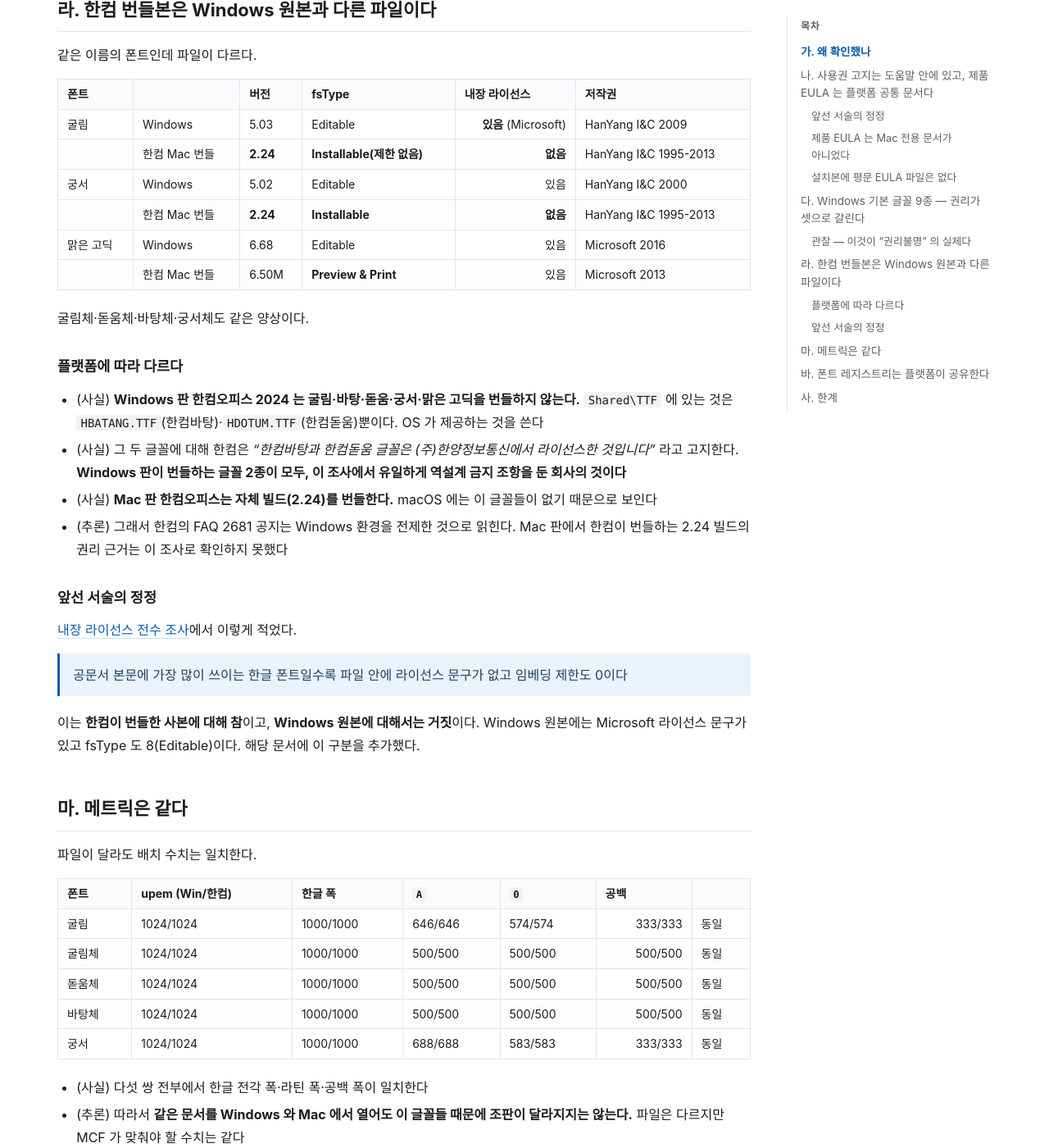
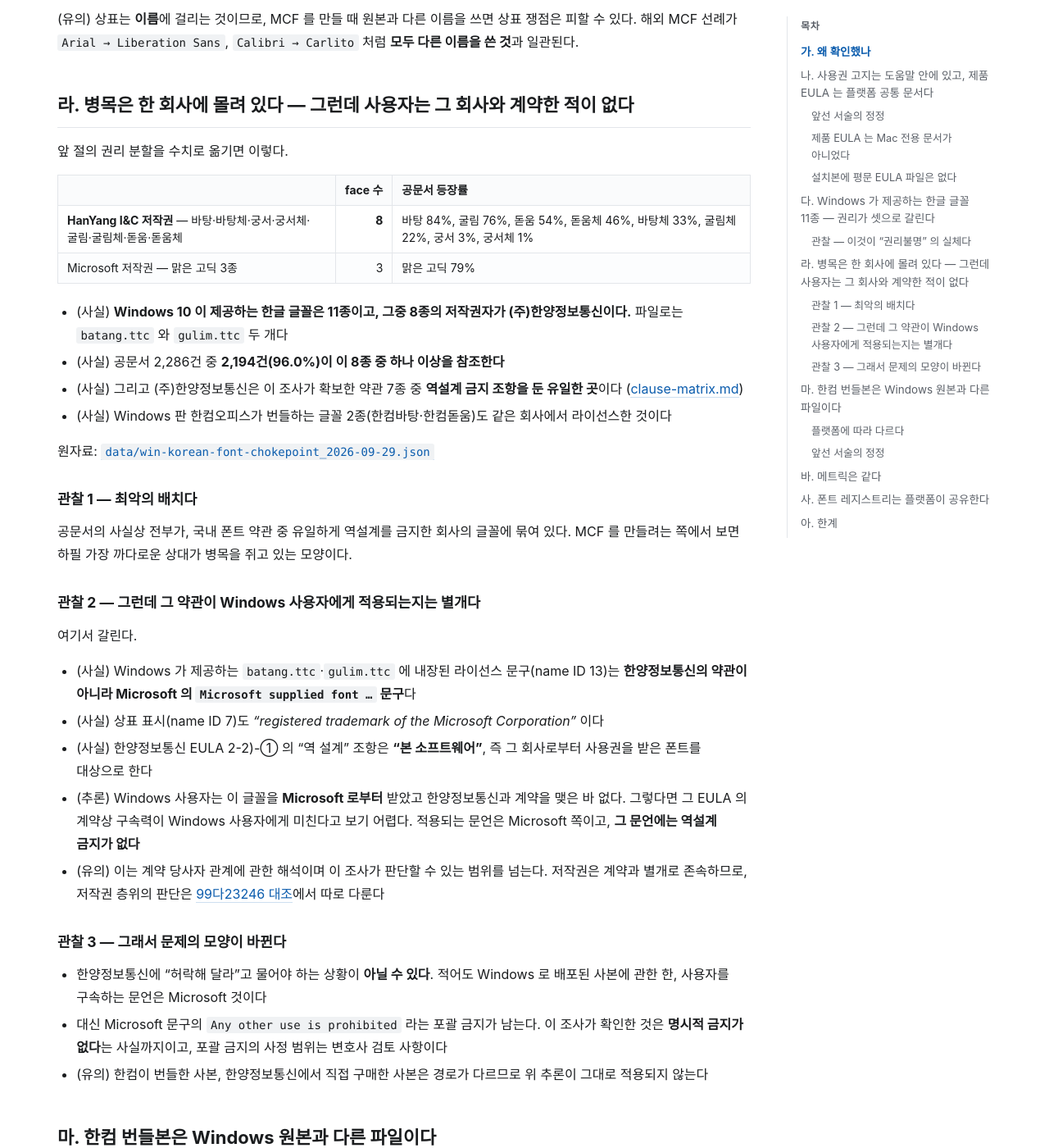
Before and after one commit to msjang/krigf26-font-eula-survey, a Jekyll site: the page built from findings-windows.md, in a window 1280 px wide and 1400 px high, scrolled down 2774 px. Shown: the whole window at 82% size. Built offline with Jekyll 4.4.1, drawn with Linux system fonts in a browser that asks for light colours; our own code applies the rules of GitHub Pages for plain Markdown files; some of the changed text lies outside the part shown.

Commit message:
finding(windows): 공문서 96%가 한 회사 글꼴에 걸려 있으나, 그 회사 약관이 사용자를 구속하는지는 별개다
두 가지를 함께 주장한다. 한쪽만 적으면 오해를 만든다.

1) 병목의 집중
   - Windows 10 이 제공하는 한글 글꼴은 11종이고 그중 8종의 저작권자가
     (주)한양정보통신이다. 파일로는 batang.ttc 와 gulim.ttc 둘뿐이다
   - 공문서 2,286건 중 2,194건(96.0%)이 이 8종 중 하나 이상을 참조한다
   - 한양정보통신은 조사한 약관 7종 중 역설계 금지 조항을 둔 유일한 곳이다
   - Windows 판 한컴이 번들하는 2종(한컴바탕·한컴돋움)도 같은 회사 라이선스다

2) 그런데 적용 문언은 Microsoft 것이다
   - Windows 가 배포하는 두 파일의 내장 라이선스(name 13)와 상표(name 7)는
     전부 Microsoft 문구다. 한양정보통신 약관이 아니다
   - 한양 EULA 2-2)-① 의 "역 설계" 는 그 회사에서 사용권을 받은 "본 소프트웨어"
     를 대상으로 한다. Windows 사용자는 Microsoft 로부터 받았다
   - (추론) 그 약관의 계약상 구속력이 Windows 사용자에게 미친다고 보기 어렵고,
     실제 적용되는 Microsoft 문언에는 역설계 금지가 없다
   - (유의) 계약 당사자 관계의 해석이므로 이 조사의 판단 범위를 넘는다.
     Any other use is prohibited 라는 포괄 금지는 그대로 남는다

곁들여 다. 절을 9종에서 11종(맑은 고딕 Bold·Semilight 포함)으로 맞추고
README·open-questions·report 의 관련 수치를 갱신했다.

Co-Authored-By: Claude <noreply@anthropic.com>

```diff
--- a/findings-windows.md
+++ b/findings-windows.md
@@ -10,7 +10,7 @@
 이 조사는 그동안 **macOS 판 한컴오피스 12.30.0** 설치본만 보았다. 두 가지가 남아 있었다.
 
 1. [한컴오피스 Windows 판 제품 EULA 원문](open-questions.md) — 도움말 "사용권" 페이지가 *"제품 패키지에 포함된 (주)한컴 소프트웨어 사용 계약서"* 라는 **별도 문서를 지칭**하고 있어, Mac 판과 조항 구성이 다를 가능성이 있었다. 이 조사의 핵심 근거가 "한컴 제품 EULA 에 역설계 금지 조항이 없다" 이므로, Windows 판에 있으면 결론이 흔들린다
-2. **Windows 기본 글꼴 9종의 원본** — 공문서의 46~84% 가 쓰는데, 그동안 본 것은 한컴이 번들한 사본이었다
+2. **Windows 기본 한글 글꼴의 원본** — 공문서의 대부분이 쓰는데, 그동안 본 것은 한컴이 번들한 사본이었다
 
 ## 나. 사용권 고지는 도움말 안에 있고, 제품 EULA 는 플랫폼 공통 문서다
 
@@ -49,9 +49,9 @@
 - (추론) 제품 EULA 는 설치 과정에서만 표시되고 설치본에는 남지 않는 것으로 보인다
 - (유의) 사용자가 사후에 자신이 동의한 조건을 파일로 확인할 수는 없다. 웹 도움말과 공통 약관을 따로 찾아야 한다
 
-## 다. Windows 기본 글꼴 9종 — 권리가 셋으로 갈린다
+## 다. Windows 가 제공하는 한글 글꼴 11종 — 권리가 셋으로 갈린다
 
-`batang.ttc`(4 face)·`gulim.ttc`(4 face)·`malgun.ttf` 에서 name table 을 읽었다.
+`batang.ttc`(4 face)·`gulim.ttc`(4 face)·`malgun.ttf`/`malgunbd.ttf`/`malgunsl.ttf` 에서 name table 을 읽었다.
 
 (이후 `C:\Windows\Fonts` 전체 189 face 로 범위를 넓혔다 → [내장 라이선스 전수 조사 마.](findings-licenses.md))
 
@@ -60,7 +60,9 @@
 | 바탕·바탕체·궁서·궁서체 | **HanYang I&C Co.,LTD. 2000** | *registered trademark of the **Microsoft Corporation*** | Microsoft supplied font | 8 Editable |
 | 굴림 | **HanYang I&C Co., LTD. 2009** | 〃 | 〃 | 8 Editable |
 | 굴림체·돋움·돋움체 | **HanYang I&C Co.,LTD. 2000** | 〃 | 〃 | 8 Editable |
-| 맑은 고딕 | Microsoft Corporation 2016 | Microsoft | 〃 | 8 Editable |
+| 맑은 고딕 | Microsoft Corporation 2016 | *Malgun Gothic is a trademark of the Microsoft* | 〃 | 8 Editable |
+| 맑은 고딕 Bold | Microsoft Corporation 2014 | 〃 | 〃 | 8 Editable |
+| 맑은 고딕 Semilight | Microsoft Corporation 2015 | 〃 | 〃 | 8 Editable |
 
 라이선스 문구 전문은 이렇다.
 
@@ -68,17 +70,53 @@
 
 ### 관찰 — 이것이 "권리불명" 의 실체다
 
-한컴은 이 9종에 대해 [FAQ 2681](sources/licenses/hancom-faq2681_windows-fonts_2026-09-24.md)에서 *"(주)한글과컴퓨터와 해당 글꼴 저작권자 간의 계약을 통해 라이선스를 보유한 것은 아닙니다"* 라고 공지한다. 파일을 열어 보니 그 말의 구조가 드러난다.
+한컴은 이 글꼴들에 대해 [FAQ 2681](sources/licenses/hancom-faq2681_windows-fonts_2026-09-24.md)에서 *"(주)한글과컴퓨터와 해당 글꼴 저작권자 간의 계약을 통해 라이선스를 보유한 것은 아닙니다"* 라고 공지한다. 파일을 열어 보니 그 말의 구조가 드러난다.
 
 - **저작권자는 (주)한양정보통신이다.** 이 조사에서 **유일하게 역설계 금지 조항을 둔** 바로 그 회사다
 - **상표권자는 Microsoft 다.** `바탕`·`굴림` 같은 이름 자체가 Microsoft 의 등록상표로 표시되어 있다
 - **배포 라이선스는 Microsoft 가 관리한다.** `Any other use is prohibited` 라는 포괄 금지가 붙는다
 
-(추론) 따라서 이 9종을 대상으로 MCF 를 만들려는 사람은 **세 갈래를 동시에 마주한다** — 저작권자의 EULA 문언, Microsoft 의 포괄 금지, 그리고 이름에 걸린 상표. 한컴에 물어도 답이 없는 이유이기도 하다. 한컴은 이 사슬의 어느 고리도 아니다.
+(추론) 따라서 이 글꼴들을 대상으로 MCF 를 만들려는 사람은 **세 갈래를 동시에 마주한다** — 저작권자의 EULA 문언, Microsoft 의 포괄 금지, 그리고 이름에 걸린 상표. 한컴에 물어도 답이 없는 이유이기도 하다. 한컴은 이 사슬의 어느 고리도 아니다.
 
 (유의) 상표는 **이름**에 걸리는 것이므로, MCF 를 만들 때 원본과 다른 이름을 쓰면 상표 쟁점은 피할 수 있다. 해외 MCF 선례가 `Arial → Liberation Sans`, `Calibri → Carlito` 처럼 **모두 다른 이름을 쓴 것**과 일관된다.
 
-## 라. 한컴 번들본은 Windows 원본과 다른 파일이다
+## 라. 병목은 한 회사에 몰려 있다 — 그런데 사용자는 그 회사와 계약한 적이 없다
+
+앞 절의 권리 분할을 수치로 옮기면 이렇다.
+
+| | face 수 | 공문서 등장률 |
+|---|---:|---|
+| **HanYang I&C 저작권** — 바탕·바탕체·궁서·궁서체·굴림·굴림체·돋움·돋움체 | **8** | 바탕 84%, 굴림 76%, 돋움 54%, 돋움체 46%, 바탕체 33%, 굴림체 22%, 궁서 3%, 궁서체 1% |
+| Microsoft 저작권 — 맑은 고딕 3종 | 3 | 맑은 고딕 79% |
+
+- (사실) **Windows 10 이 제공하는 한글 글꼴은 11종이고, 그중 8종의 저작권자가 (주)한양정보통신이다.** 파일로는 `batang.ttc` 와 `gulim.ttc` 두 개다
+- (사실) 공문서 2,286건 중 **2,194건(96.0%)이 이 8종 중 하나 이상을 참조한다**
+- (사실) 그리고 (주)한양정보통신은 이 조사가 확보한 약관 7종 중 **역설계 금지 조항을 둔 유일한 곳**이다 ([clause-matrix.md](clause-matrix.md))
+- (사실) Windows 판 한컴오피스가 번들하는 글꼴 2종(한컴바탕·한컴돋움)도 같은 회사에서 라이선스한 것이다
+
+원자료: [`data/win-korean-font-chokepoint_2026-09-29.json`](data/win-korean-font-chokepoint_2026-09-29.json)
+
+### 관찰 1 — 최악의 배치다
+
+공문서의 사실상 전부가, 국내 폰트 약관 중 유일하게 역설계를 금지한 회사의 글꼴에 묶여 있다. MCF 를 만들려는 쪽에서 보면 하필 가장 까다로운 상대가 병목을 쥐고 있는 모양이다.
+
+### 관찰 2 — 그런데 그 약관이 Windows 사용자에게 적용되는지는 별개다
+
+여기서 갈린다.
+
+- (사실) Windows 가 제공하는 `batang.ttc`·`gulim.ttc` 에 내장된 라이선스 문구(name ID 13)는 **한양정보통신의 약관이 아니라 Microsoft 의 `Microsoft supplied font …` 문구**다
+- (사실) 상표 표시(name ID 7)도 *"registered trademark of the Microsoft Corporation"* 이다
+- (사실) 한양정보통신 EULA 2-2)-① 의 "역 설계" 조항은 **"본 소프트웨어"**, 즉 그 회사로부터 사용권을 받은 폰트를 대상으로 한다
+- (추론) Windows 사용자는 이 글꼴을 **Microsoft 로부터** 받았고 한양정보통신과 계약을 맺은 바 없다. 그렇다면 그 EULA 의 계약상 구속력이 Windows 사용자에게 미친다고 보기 어렵다. 적용되는 문언은 Microsoft 쪽이고, **그 문언에는 역설계 금지가 없다**
+- (유의) 이는 계약 당사자 관계에 관한 해석이며 이 조사가 판단할 수 있는 범위를 넘는다. 저작권은 계약과 별개로 존속하므로, 저작권 층위의 판단은 [99다23246 대조](report.md)에서 따로 다룬다
+
+### 관찰 3 — 그래서 문제의 모양이 바뀐다
+
+- 한양정보통신에 "허락해 달라"고 물어야 하는 상황이 **아닐 수 있다**. 적어도 Windows 로 배포된 사본에 관한 한, 사용자를 구속하는 문언은 Microsoft 것이다
+- 대신 Microsoft 문구의 `Any other use is prohibited` 라는 포괄 금지가 남는다. 이 조사가 확인한 것은 **명시적 금지가 없다**는 사실까지이고, 포괄 금지의 사정 범위는 변호사 검토 사항이다
+- (유의) 한컴이 번들한 사본, 한양정보통신에서 직접 구매한 사본은 경로가 다르므로 위 추론이 그대로 적용되지 않는다
+
+## 마. 한컴 번들본은 Windows 원본과 다른 파일이다
 
 같은 이름의 폰트인데 파일이 다르다.
 
@@ -108,7 +146,7 @@
 
 이는 **한컴이 번들한 사본에 대해 참**이고, **Windows 원본에 대해서는 거짓**이다. Windows 원본에는 Microsoft 라이선스 문구가 있고 fsType 도 8(Editable)이다. 해당 문서에 이 구분을 추가했다.
 
-## 마. 메트릭은 같다
+## 바. 메트릭은 같다
 
 파일이 달라도 배치 수치는 일치한다.
 
@@ -124,7 +162,7 @@
 - (추론) 따라서 **같은 문서를 Windows 와 Mac 에서 열어도 이 글꼴들 때문에 조판이 달라지지는 않는다.** 파일은 다르지만 MCF 가 맞춰야 할 수치는 같다
 - (실무적 함의) MCF 의 기준값은 어느 쪽 빌드를 재도 같다
 
-## 바. 폰트 레지스트리는 플랫폼이 공유한다
+## 사. 폰트 레지스트리는 플랫폼이 공유한다
 
 `hftinfo.dat`(폰트명 → 파일 → 공급사 색인)을 두 플랫폼에서 비교했다.
 
@@ -137,7 +175,7 @@ Win 한컴오피스 2024     : f1462ff6e78c4dab…  65,696 B
 - (사실) [HFT 레지스트리 조사](findings-hft.md)가 Mac 판에서 읽은 폰트명·공급사 매핑은 **Windows 판에도 그대로 적용된다**
 - (추론) 한컴이 플랫폼과 무관하게 같은 폰트 레지스트리를 유지한다는 뜻이다
 
-## 사. 한계
+## 아. 한계
 
 - 확보한 공통 약관이 **Windows 배포본에 동봉된 파일과 같은 판본인지는 파일 대조로 확인하지 않았다.** 근거는 문서 제1조의 적용 범위 선언과 웹 고지 페이지의 지칭이다
 - 조사한 Windows 는 10 (10.0.18363, 1909) 이다. Windows 11 의 기본 글꼴은 버전이 다를 수 있다
--- a/open-questions.md
+++ b/open-questions.md
@@ -64,7 +64,7 @@
 | 부처별 비교 | 완료. 부처 코드로 행정안전부 계보 425건, 법제처·과기정통부·기획예산처 410건 |
 | 대체 폰트가 폭을 보존하는가 | 완료. 보존하지 않는다 → [findings-substfont.md](findings-substfont.md) |
 | 연구보고서 양식 확보 | 부분 완료. 국가연구개발혁신법 별지서식 7종을 채점했다 |
-| Windows 기본 글꼴 9종 원본 확인 | 완료. 저작권 한양정보통신 / 상표·라이선스 Microsoft 로 갈린다 → [findings-windows.md](findings-windows.md) |
+| Windows 기본 글꼴 원본 확인 | 완료. 시스템 글꼴 189종 전수. 한글 11종 중 8종의 저작권이 한양정보통신이고 상표·라이선스는 Microsoft 다 → [findings-windows.md](findings-windows.md) |
 
 ## 사. 추가 조사 과제
 
--- a/report.md
+++ b/report.md
@@ -19,7 +19,7 @@
 
 - **명시적 금지 조항: 0건.** 약관 7종과 폰트 파일 2,073종 어디에도 메트릭을 측정·추출하는 행위를 금지하는 문언이 없음
 - **역설계 금지 조항도 일반적이지 않음**
-  - 폰트 파일 내장 라이선스 860건(고유 49종) 중 역설계 금지 문구 **0건**
+  - 폰트 파일 내장 라이선스 1,057건(고유 49종) 중 역설계 금지 문구 **0건**
   - 약관 7종 중 역설계 금지 조항을 둔 곳은 **(주)한양정보통신 1곳**
   - **한컴오피스 제품 EULA 12개 조 전문에 역설계·디컴파일·분해 계열 문언이 하나도 없음**
 - **메트릭에 가장 근접한 문언은 1건.** 한양정보통신 EULA 2-2)-①의 "폰트간격 및 자간 **수정**"
```
Also changed, not shown: README.md (+2 -2 lines).
